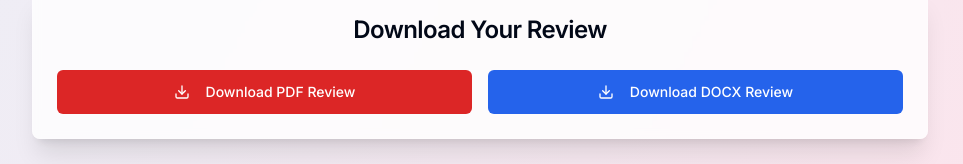
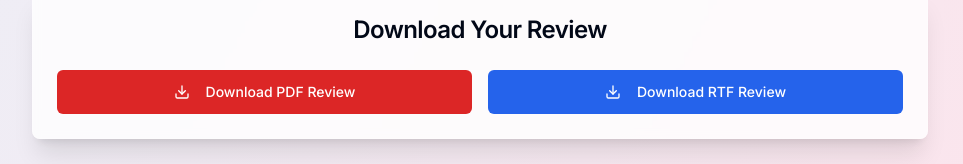
Before and after one commit to GoretiFreitas/kinder-review-ai, a React (Vite) app: page /revision-review in a window 1280 px wide. Shown: the part 2314-2478 px from the top of the page, without its empty margins (160-1123 px from the left). Built offline with nearby package versions, Linux system fonts and the light colour scheme.

Commit message:
feat: Change DOCX to RTF download
Replaced DOCX download with RTF download functionality on the upload page.

```diff
--- a/src/components/upload/CompletionView.tsx
+++ b/src/components/upload/CompletionView.tsx
@@ -5,7 +5,7 @@ import { CheckCircle, Download, Edit3 } from "lucide-react";
 import { useToast } from "@/hooks/use-toast";
 
 interface CompletionViewProps {
-  onDownload: (format: 'pdf' | 'docx') => void;
+  onDownload: (format: 'pdf' | 'rtf') => void;
   onReviewAnother: () => void;
 }
 
@@ -77,10 +77,10 @@ const CompletionView = ({ onDownload, onReviewAnother }: CompletionViewProps) =>
           <Button
             size="lg"
             className="bg-blue-600 hover:bg-blue-700 text-white"
-            onClick={() => onDownload('docx')}
+            onClick={() => onDownload('rtf')}
           >
             <Download className="mr-2 h-5 w-5" />
-            Download DOCX Review
+            Download RTF Review
           </Button>
         </div>
 
--- a/src/pages/RevisionReview.tsx
+++ b/src/pages/RevisionReview.tsx
@@ -44,7 +44,7 @@ const RevisionReview = () => {
     });
   };
 
-  const handleDownload = async (format: 'pdf' | 'docx') => {
+  const handleDownload = async (format: 'pdf' | 'rtf') => {
     console.log(`Starting ${format.toUpperCase()} download...`);
 
     try {
@@ -57,8 +57,8 @@ const RevisionReview = () => {
         console.log('Calling generatePDF...');
         generatePDF(reviewSections);
       } else {
-        console.log('Calling generateDOCX...');
-        await generateDOCX(reviewSections);
+        console.log('Calling generateRTF...');
+        await generateDOCX(reviewSections); // This actually generates RTF
       }
 
       toast({
@@ -190,10 +190,10 @@ const RevisionReview = () => {
                 <Button
                   size="lg"
                   className="bg-blue-600 hover:bg-blue-700 text-white"
-                  onClick={() => handleDownload('docx')}
+                  onClick={() => handleDownload('rtf')}
                 >
                   <Download className="mr-2 h-5 w-5" />
-                  Download DOCX Review
+                  Download RTF Review
                 </Button>
               </div>
             </CardContent>
--- a/src/pages/Upload.tsx
+++ b/src/pages/Upload.tsx
@@ -1,4 +1,3 @@
-
 import { Button } from "@/components/ui/button";
 import { Card, CardContent, CardDescription, CardHeader, CardTitle } from "@/components/ui/card";
 import { useState, useRef } from "react";
@@ -108,7 +107,7 @@ const UploadPage = () => {
     }
   };
 
-  const handleDownload = (format: 'pdf' | 'docx') => {
+  const handleDownload = (format: 'pdf' | 'rtf') => {
     toast({
       title: `Downloading ${format.toUpperCase()} Review`,
       description: "Your comprehensive peer review includes structured feedback for each manuscript section.",
```
